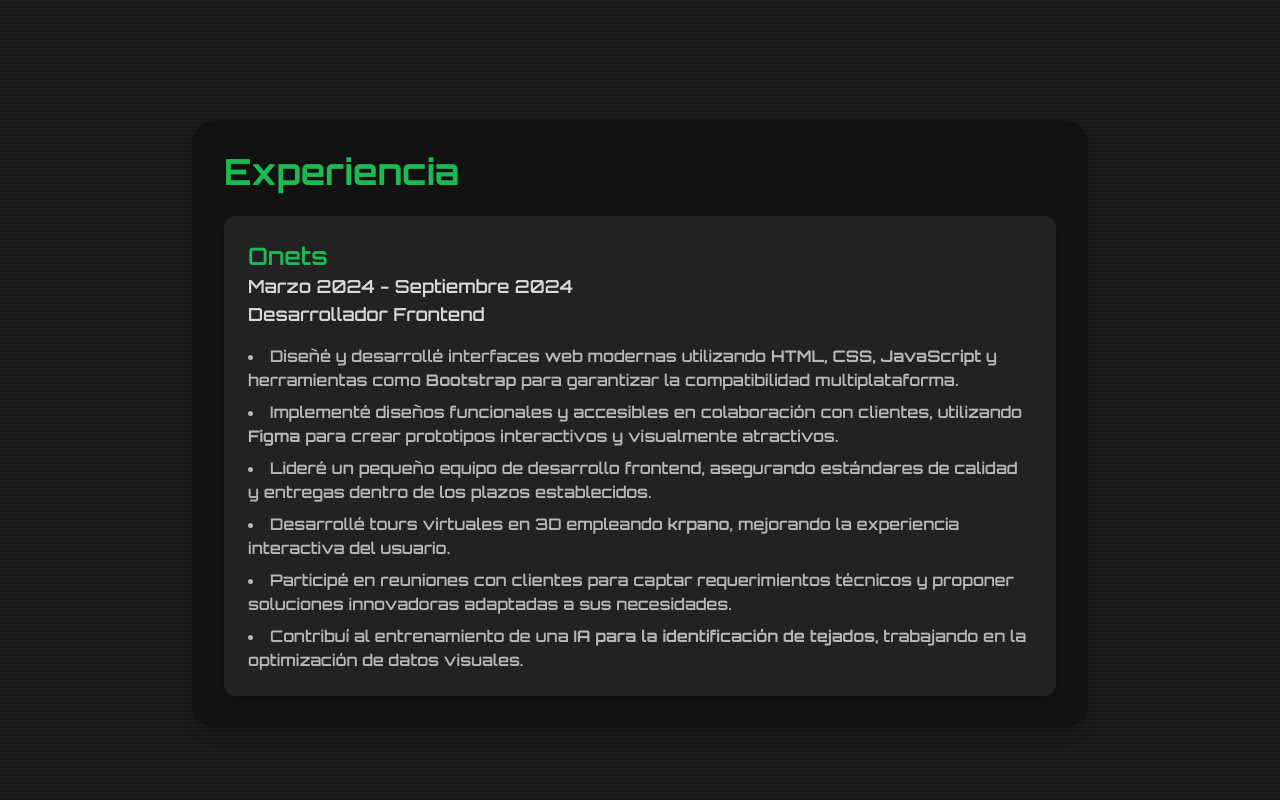
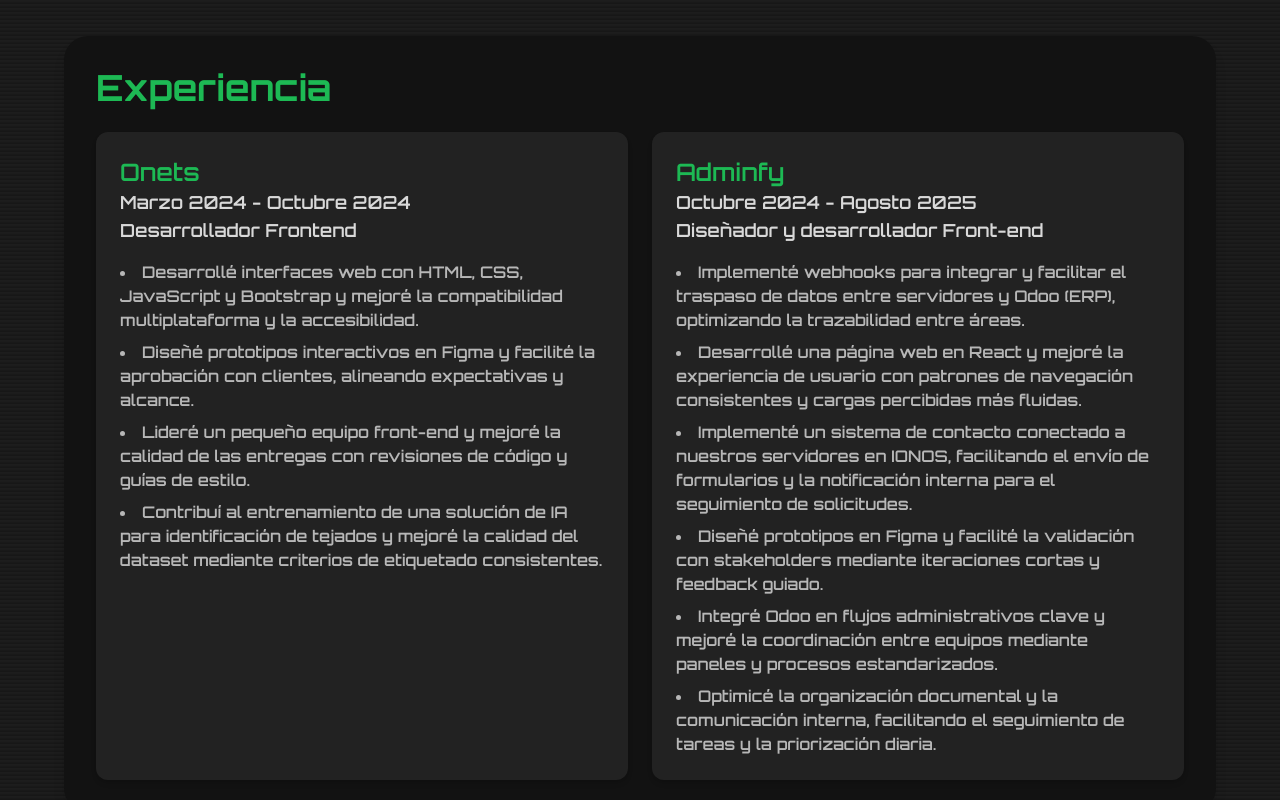
Before and after one commit to Horushs11/Portfolio, a React (Vite) app: page / in a window 1280 px wide. Shown: the part 1640-2440 px from the top of the page. Built offline with nearby package versions, Linux system fonts and the light colour scheme.

Commit message:
[NEW] Proyecto y experiencia añadida

```diff
--- a/src/components/Experiencia.jsx
+++ b/src/components/Experiencia.jsx
@@ -1,29 +1,54 @@
+function Experiencia() {
+  const experiencias = [
+    {
+      empresa: "Onets",
+      periodo: "Marzo 2024 - Octubre 2024",
+      rol: "Desarrollador Frontend",
+      items: [
+        "Desarrollé interfaces web con HTML, CSS, JavaScript y Bootstrap y mejoré la compatibilidad multiplataforma y la accesibilidad.",
+        "Diseñé prototipos interactivos en Figma y facilité la aprobación con clientes, alineando expectativas y alcance.",
+        "Lideré un pequeño equipo front-end y mejoré la calidad de las entregas con revisiones de código y guías de estilo.",
+        "Contribuí al entrenamiento de una solución de IA para identificación de tejados y mejoré la calidad del dataset mediante criterios de etiquetado consistentes.",
+      ]
+    },
+    {
+      empresa: "Adminfy",
+      periodo: "Octubre 2024 - Agosto 2025",
+      rol: "Diseñador y desarrollador Front-end",
+      items: [
+        "Implementé webhooks para integrar y facilitar el traspaso de datos entre servidores y Odoo (ERP), optimizando la trazabilidad entre áreas.",
+        "Desarrollé una página web en React y mejoré la experiencia de usuario con patrones de navegación consistentes y cargas percibidas más fluidas.",
+        "Implementé un sistema de contacto conectado a nuestros servidores en IONOS, facilitando el envío de formularios y la notificación interna para el seguimiento de solicitudes.",
+        "Diseñé prototipos en Figma y facilité la validación con stakeholders mediante iteraciones cortas y feedback guiado.",
+        "Integré Odoo en flujos administrativos clave y mejoré la coordinación entre equipos mediante paneles y procesos estandarizados.",
+        "Optimicé la organización documental y la comunicación interna, facilitando el seguimiento de tareas y la priorización diaria."
+      ]
+    }
+  ];
 
-
-function Experiencia() {
   return (
     <div id="Experiencia" className="flex items-center justify-center min-h-screen">
+      <div className="md:bg-[#121212] text-[#D9D9D9] font-semibold p-8 rounded-3xl md:shadow-lg max-w-6xl w-full">
+        <h2 className="text-[#1DB954] text-4xl font-bold mb-6">Experiencia</h2>
 
-      <div className="md:bg-[#121212] text-[#D9D9D9] font-semibold p-8 rounded-3xl md:shadow-lg max-w-4xl w-full">
-        <h2 className="text-[#1DB954] text-4xl font-bold mb-6">Experiencia</h2>
-        <div className="bg-[#222222] p-6 rounded-xl shadow-md">
-          <h3 className="text-2xl font-semibold text-[#1DB954]">Onets</h3>
-          <p className="text-[#D9D9D9] text-lg">Marzo 2024 - Septiembre 2024</p>
-          <p className="text-[#D9D9D9] text-lg">Desarrollador Frontend</p>
-          <ul className="mt-4 text-[#b7b7b7] list-disc list-inside space-y-2">
-            <li>Diseñé y desarrollé interfaces web modernas utilizando <strong>HTML, CSS, JavaScript</strong> y herramientas como <strong>Bootstrap</strong> para garantizar la compatibilidad multiplataforma.</li>
-            <li>Implementé diseños funcionales y accesibles en colaboración con clientes, utilizando <strong>Figma</strong> para crear prototipos interactivos y visualmente atractivos.</li>
-            <li>Lideré un pequeño equipo de desarrollo frontend, asegurando estándares de calidad y entregas dentro de los plazos establecidos.</li>
-            <li>Desarrollé tours virtuales en 3D empleando <strong>krpano</strong>, mejorando la experiencia interactiva del usuario.</li>
-            <li>Participé en reuniones con clientes para captar requerimientos técnicos y proponer soluciones innovadoras adaptadas a sus necesidades.</li>
-            <li>Contribuí al entrenamiento de una <strong>IA para la identificación de tejados</strong>, trabajando en la optimización de datos visuales.</li>
-          </ul>
+        {/* OPCIÓN A: siempre lado a lado */}
+        <div className="grid grid-cols-2 gap-6">
+          {experiencias.map((exp) => (
+            <section key={exp.empresa} className="bg-[#222222] p-6 rounded-xl shadow-md">
+              <h3 className="text-2xl font-semibold text-[#1DB954]">{exp.empresa}</h3>
+              <p className="text-[#D9D9D9] text-lg">{exp.periodo}</p>
+              <p className="text-[#D9D9D9] text-lg">{exp.rol}</p>
+              <ul className="mt-4 text-[#b7b7b7] list-disc list-inside space-y-2">
+                {exp.items.map((li, i) => (
+                  <li key={i}>{li}</li>
+                ))}
+              </ul>
+            </section>
+          ))}
         </div>
       </div>
-
-
     </div>
   );
-};
+}
 
 export default Experiencia;
--- a/src/components/Proyectos.jsx
+++ b/src/components/Proyectos.jsx
@@ -11,10 +11,16 @@
       enlace: "https://www.clubox.es/"
     },
     {
+      nombre: "Mundo Basket",
+      descripcion: "Mundo Basket es una aplicación web desarrollada con React y Tailwind, que consume datos estructurados en JSON para mostrar de forma dinámica plantillas, estadísticas y equipos de las ligas españolas de baloncesto.",
+      imagen: "/Mundobasket.png",
+      enlace: "https://mundo-basket.vercel.app/"
+    },
+    {
       nombre: "Adminfy",
-      descripcion: "Web de empresa (en desarrollo).",
-      imagen: "/adminfy.png",
-      enlace: "https://adminfyapp.com/"
+      descripcion: "Web de empresa.",
+      imagen: "/Tech.png",
+      enlace: "https://www.adminfytechnologies.com/"
     },
     {
       nombre: "Pokefy",
@@ -29,8 +35,7 @@
       <div className="md:bg-[#121212] text-center p-8 rounded-3xl md:shadow-lg max-w-4xl w-full">
         <h2 className="text-[#1DB954] text-4xl font-bold mb-8">Proyectos</h2>
         <p className="text-[#D9D9D9] text-lg font-semibold text-center mb-4 leading-relaxed">
-          Aquí puedes ver los proyectos en los que he trabajado, reflejando mi
-          pasión y habilidades como desarrollador front-end.
+          Aquí puedes ver los proyectos en los que he trabajado.
         </p>
 
         <Carousel
```
Also changed, not shown: public/Mundobasket.png (added), public/Tech.png (added).
